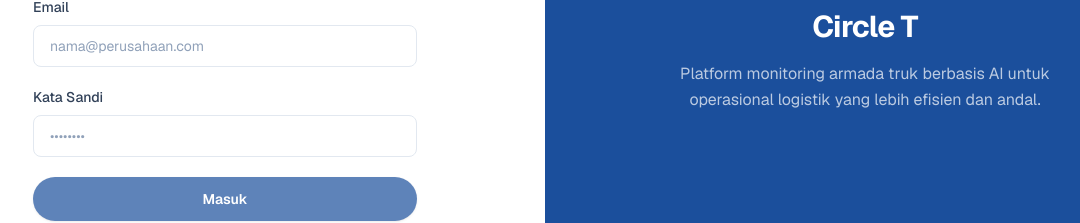
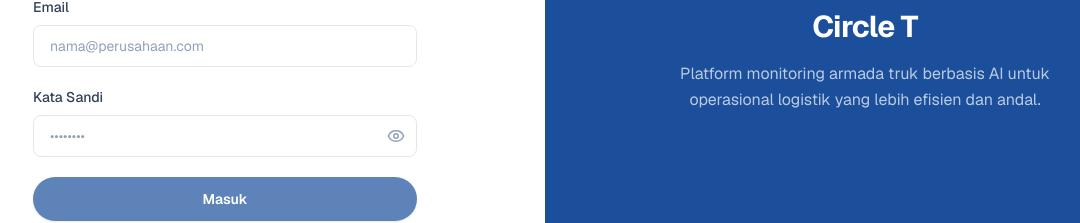
Before and after one commit to hsbysddq/truckcare, a Next.js app: page /login in a window 1280 px wide. Shown: the part 379-602 px from the top of the page, without its empty margins (95-1175 px from the left). Built offline with nearby package versions, Linux system fonts and the light colour scheme; no server answers.

Commit message:
fix(ui): login password visibility toggle + pengaturan header dedup

```diff
--- a/app/dashboard/pengaturan/page.js
+++ b/app/dashboard/pengaturan/page.js
@@ -1,4 +1,4 @@
-import { pengaturanPage, dashboardTitle } from "@/lib/content";
+import { dashboardTitle, pengaturanPage } from "@/lib/content";
 import { getUser } from "@/lib/auth";
 import PengaturanTabs from "@/components/dashboard/pengaturan/PengaturanTabs";
 import AccountCard from "@/components/dashboard/pengaturan/AccountCard";
@@ -37,13 +37,6 @@ export default async function PengaturanPage() {
 
   return (
     <div className="space-y-6">
-      <div>
-        <h1 className="text-2xl font-bold tracking-tight text-slate-900">
-          {pengaturanPage.title}
-        </h1>
-        <p className="mt-1 text-sm text-slate-500">{pengaturanPage.subtitle}</p>
-      </div>
-
       <PengaturanTabs tabs={tabs} sections={sections} />
     </div>
   );
--- a/components/LoginForm.js
+++ b/components/LoginForm.js
@@ -1,6 +1,7 @@
 "use client";
 
 import Script from "next/script";
+import { Eye, EyeOff } from "lucide-react";
 import { useRef, useState } from "react";
 import { useRouter, useSearchParams } from "next/navigation";
 import { loginPage } from "@/lib/content";
@@ -16,6 +17,7 @@ export default function LoginForm() {
   const [token, setToken] = useState("");
   const [email, setEmail] = useState("");
   const [password, setPassword] = useState("");
+  const [showPassword, setShowPassword] = useState(false);
   const [galat, setGalat] = useState(null);
   const [submitting, setSubmitting] = useState(false);
 
@@ -119,17 +121,28 @@ export default function LoginForm() {
         >
           {loginPage.passwordLabel}
         </label>
+        <div className="relative mt-2">
           <input
             id="password"
             name="password"
-          type="password"
+            type={showPassword ? "text" : "password"}
             autoComplete="current-password"
             required
             value={password}
             onChange={(e) => setPassword(e.target.value)}
             placeholder={loginPage.passwordPlaceholder}
-          className="mt-2 w-full rounded-lg border border-slate-200 px-4 py-2.5 text-sm text-slate-900 placeholder:text-slate-400 focus:border-accent focus:outline-none focus:ring-2 focus:ring-accent-tint"
+            className="w-full rounded-lg border border-slate-200 px-4 py-2.5 pr-10 text-sm text-slate-900 placeholder:text-slate-400 focus:border-accent focus:outline-none focus:ring-2 focus:ring-accent-tint"
           />
+          <button
+            type="button"
+            tabIndex={-1}
+            onClick={() => setShowPassword((prev) => !prev)}
+            className="absolute right-3 top-1/2 -translate-y-1/2 text-slate-400 hover:text-slate-600"
+            aria-label={showPassword ? "Sembunyikan password" : "Tampilkan password"}
+          >
+            {showPassword ? <EyeOff size={18} /> : <Eye size={18} />}
+          </button>
+        </div>
       </div>
 
       <div>
--- a/components/dashboard/DashboardHeader.js
+++ b/components/dashboard/DashboardHeader.js
@@ -24,9 +24,14 @@ export default function DashboardHeader({ onOpenSidebar }) {
         >
           <Menu className="h-5 w-5" strokeWidth={1.75} />
         </button>
-        <h1 className="text-lg font-semibold tracking-tight text-slate-900 sm:text-xl">
-          {title}
-        </h1>
+        <div>
+          <h1 className="text-lg font-semibold tracking-tight text-slate-900 sm:text-xl">
+            {title}
+          </h1>
+          {current?.subtitle && (
+            <p className="text-xs text-slate-500">{current.subtitle}</p>
+          )}
+        </div>
       </div>
       <button
         type="button"
```
Also changed, not shown: lib/content.js. Lines whose indentation alone changed are shown as unchanged.
